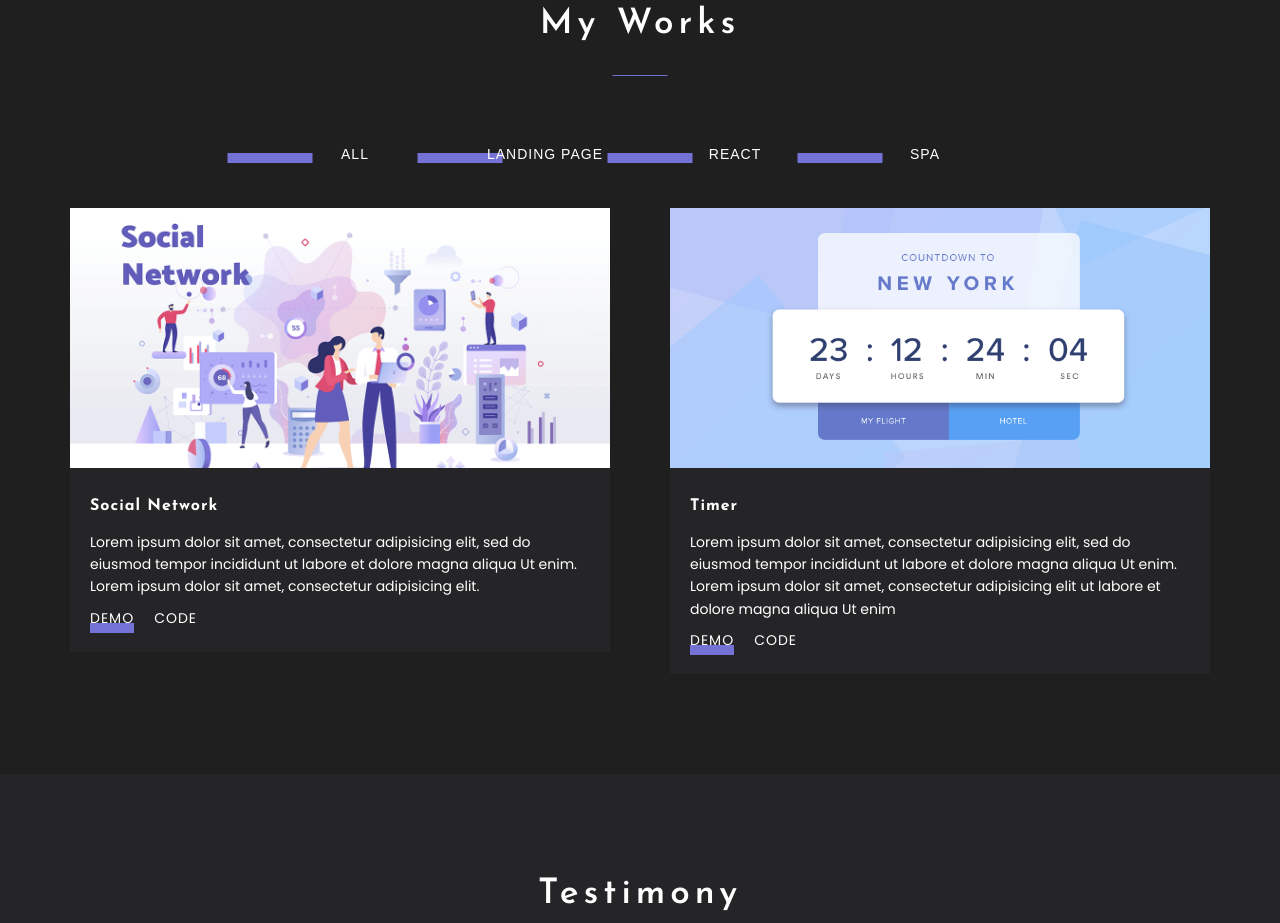
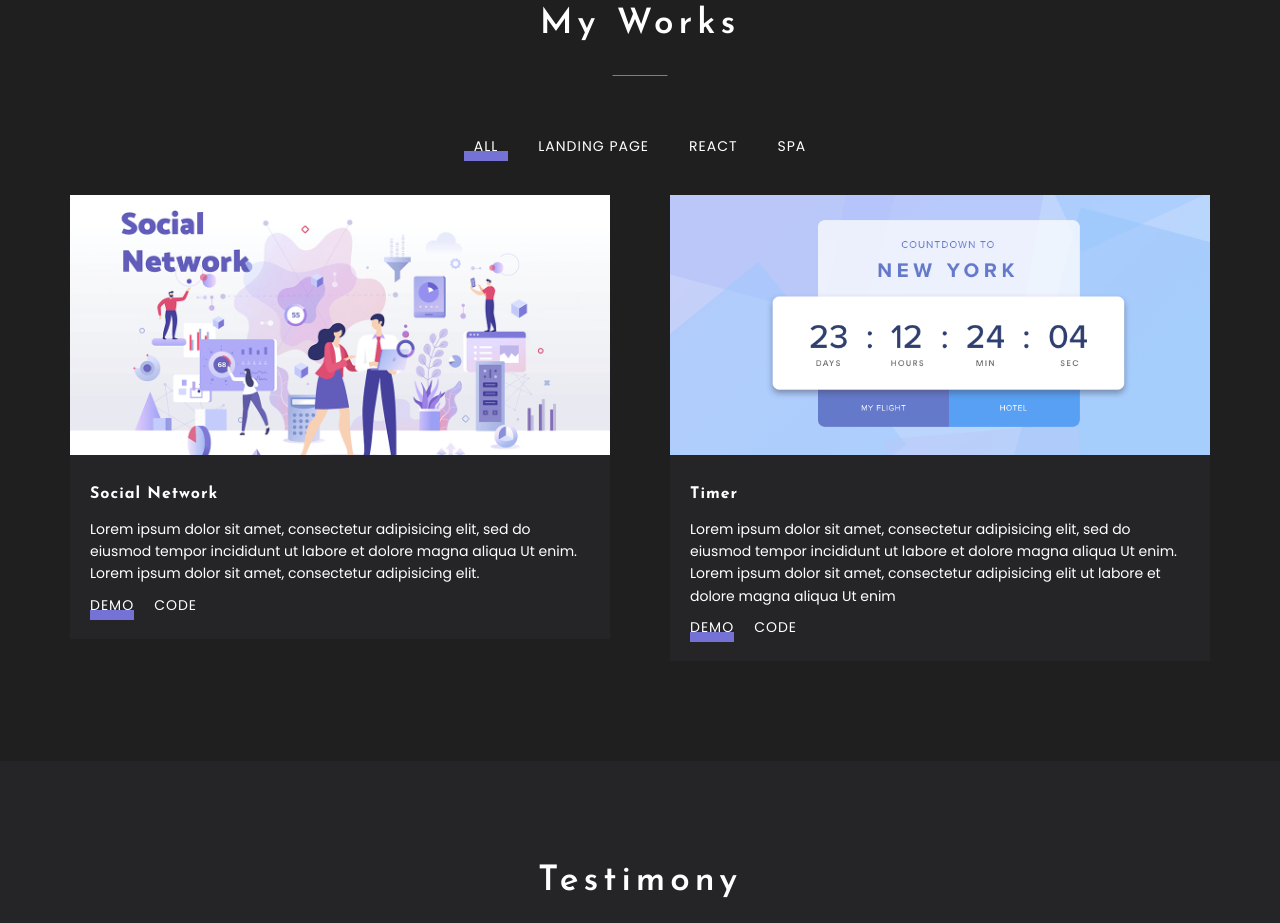
Before and after one commit to alexfcode/portfolio, a React app: page / in a window 1280 px wide. Shown: the part 1900-2823 px from the top of the page. Built offline with nearby package versions, Linux system fonts and the light colour scheme.

Commit message:
fixed some issues

```diff
--- a/src/layout/sections/works/Works.tsx
+++ b/src/layout/sections/works/Works.tsx
@@ -40,7 +40,7 @@ const worksList = [
     src: timerImg,
     title: "Timer",
     text: "Lorem ipsum dolor sit amet, consectetur adipisicing elit, sed do eiusmod tempor incididunt ut labore et dolore magna aliqua Ut enim. Lorem ipsum dolor sit amet, consectetur adipisicing elit  ut labore et dolore magna aliqua Ut enim",
-    type: "React",
+    type: "react",
   },
 ];
 
--- a/src/layout/sections/works/work/tabMenu/TabMenu.tsx
+++ b/src/layout/sections/works/work/tabMenu/TabMenu.tsx
@@ -20,7 +20,7 @@ export const TabMenu = (props: TabMenuPropsType) => {
                 {props.tabsItems.map((item, index) => {
                     return (
                         <ListItem key={index}>
-                            <Link active ={props.currentFilterStatus === item.status} as={Button} onClick={()=>{props.changeFilterStatus(item.status)}}>{item.title}</Link>
+                            <Link active ={props.currentFilterStatus === item.status} onClick={()=>{props.changeFilterStatus(item.status)}}>{item.title}</Link>
                         </ListItem>
                     )
                 })}
```
